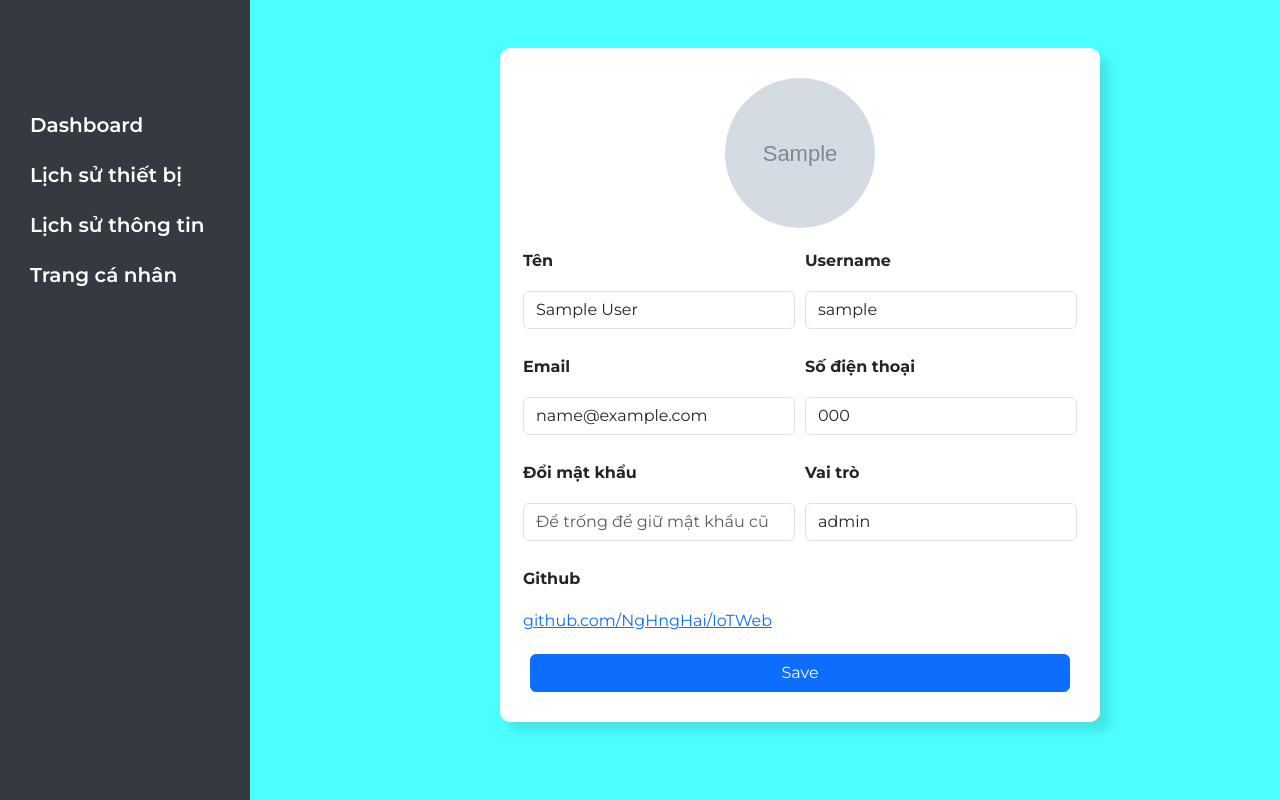
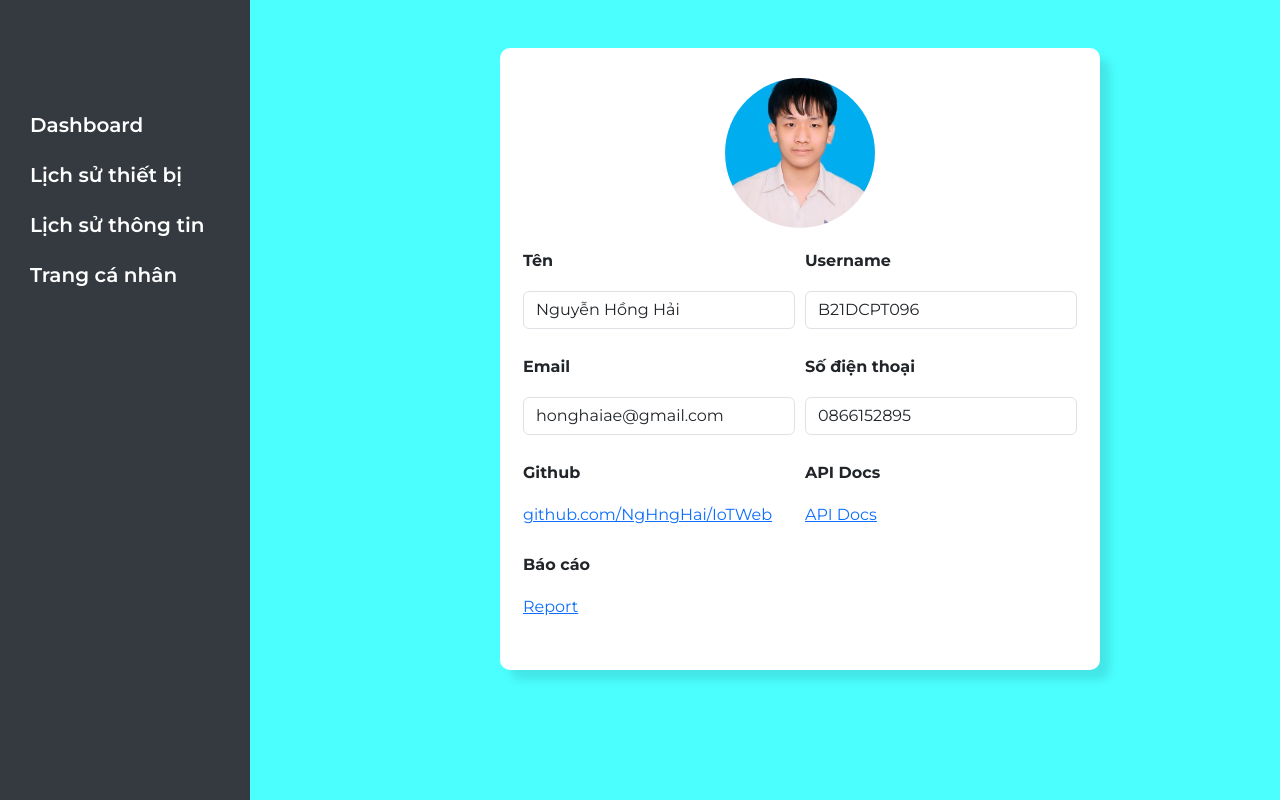
Before and after one commit to NgHngHai/IoTWeb, a PHP site: page /profile.php in a window 1280 px wide. Run offline with PHP 8.4, Linux system fonts and the light colour scheme; tables that the repository leaves empty or names only in its code hold one stand-in row (values such as "Sample post"); grey boxes marked "Sample" are stand-in pictures.

Commit message:
change profile.php, added apis

```diff
--- a/profile.php
+++ b/profile.php
@@ -1,54 +1,3 @@
-<?php
-session_start();
-require 'db_connect.php'; // Include your database connection file
-
-// Assuming user ID is stored in session after login
-$user_id = 1;
-
-// Fetch user data from database
-$sql = "SELECT name, img, mail, phone, username, role FROM users WHERE id = ?";
-$stmt = $conn->prepare($sql);
-$stmt->bind_param("i", $user_id);
-$stmt->execute();
-$result = $stmt->get_result();
-$user = $result->fetch_assoc();
-
-if ($_SERVER["REQUEST_METHOD"] == "POST") {
-    $name = $_POST['name'];
-    $mail = $_POST['mail'];
-    $phone = $_POST['phone'];
-    $username = $_POST['username'];
-    $password = !empty($_POST['password']) ? password_hash($_POST['password'], PASSWORD_DEFAULT) : null;
-
-    // Handle file upload
-    if (!empty($_FILES['avatar']['name'])) {
-        $target_dir = "img/";
-        $target_file = $target_dir . uniqid() . "_" . basename($_FILES["avatar"]["name"]);
-
-        if (move_uploaded_file($_FILES["avatar"]["tmp_name"], $target_file)) {
-            $img = $target_file;
-            $updateImgQuery = "UPDATE users SET img=? WHERE id=?";
-            $stmt = $conn->prepare($updateImgQuery);
-            $stmt->bind_param("si", $img, $user_id);
-            $stmt->execute();
-        }
-    } else {
-        $img = $user['img'];
-    }
-
-    $query = "UPDATE users SET name=?, mail=?, phone=?, username=?, img=?" . ($password ? ", password=?" : "") . " WHERE id=?";
-    $stmt = $conn->prepare($query);
-    if ($password) {
-        $stmt->bind_param("ssssssi", $name, $mail, $phone, $username, $img, $password, $user_id);
-    } else {
-        $stmt->bind_param("sssssi", $name, $mail, $phone, $username, $img, $user_id);
-    }
-    $stmt->execute();
-    header("Location: profile.php");
-    exit();
-}
-?>
-
 <!DOCTYPE html>
 <html lang="en">
 <head>
@@ -65,39 +14,29 @@ if ($_SERVER["REQUEST_METHOD"] == "POST") {
                 <div class="container mt-5">
                     <div class="text-center">
                         <label for="avatarInput" class="avatar-container">
-                            <img id="avatarPreview" src="<?php echo !empty($user['img']) ? htmlspecialchars($user['img']) : 'default-avatar.png'; ?>" alt="Avatar" class="avatar">
+                            <img id="avatarPreview" src="./img/nhh.png" alt="Avatar" class="avatar">
                         </label>
                     </div>
-                    <form method="post" enctype="multipart/form-data" class="mt-3">
+                    <form method="" class="mt-3">
                     <input type="file" id="avatarInput" name="avatar" accept="image/*">
                         <div class="row mb-3">
                             <div class="col-md-6">
                                 <label class="form-label">Tên</label>
-                                <input type="text" name="name" class="form-control" value="<?= htmlspecialchars($user['name']) ?>" required>
+                                <input type="text" name="name" class="form-control" value="Nguyễn Hồng Hải" required>
                             </div>
                             <div class="col-md-6">
                                 <label class="form-label">Username</label>
-                                <input type="text" name="username" class="form-control" value="<?= htmlspecialchars($user['username']) ?>" required>
+                                <input type="text" name="username" class="form-control" value="B21DCPT096" required>
                             </div>
                         </div>
                         <div class="row mb-3">
                             <div class="col-md-6">
                                 <label class="form-label">Email</label>
-                                <input type="email" name="mail" class="form-control" value="<?= htmlspecialchars($user['mail']) ?>" required>
+                                <input type="email" name="mail" class="form-control" value="honghaiae@gmail.com" required>
                             </div>
                             <div class="col-md-6">
                                 <label class="form-label">Số điện thoại</label>
-                                <input type="text" name="phone" class="form-control" value="<?= htmlspecialchars($user['phone']) ?>" required>
-                            </div>
-                        </div>
-                        <div class="row mb-3">
-                            <div class="col-md-6">
-                                <label class="form-label">Đổi mật khẩu</label>
-                                <input type="password" name="password" class="form-control" placeholder="Để trống để giữ mật khẩu cũ">
-                            </div>
-                            <div class="col-md-6">
-                                <label class="form-label">Vai trò</label>
-                                <input type="text" class="form-control" value="<?= htmlspecialchars($user['role']) ?>" readonly>
+                                <input type="text" name="phone" class="form-control" value="0866152895" required>
                             </div>
                         </div>
                         <div class="row mb-3">
@@ -105,8 +44,17 @@ if ($_SERVER["REQUEST_METHOD"] == "POST") {
                                 <label class="form-label">Github</label>
                                 <a href="https://github.com/NgHngHai/IoTWeb">github.com/NgHngHai/IoTWeb</a>
                             </div>
+                            <div class="col-md-6">
+                                <label class="form-label">API Docs</label>
+                                <a href="https://github.com/NgHngHai/IoTWeb">API Docs</a>
+                            </div>
                         </div>
-                        <button type="submit" class="btn btn-primary w-100">Save</button>
+                        <div class="row mb-3">
+                            <div class="col-md-6">
+                                <label class="form-label">Báo cáo</label>
+                                <a href="https://github.com/NgHngHai/IoTWeb">Report</a>
+                            </div>
+                        </div>
                     </form>
                 </div>
             </main>
```
Also changed, not shown: api/get_chart_data.php (added), api/get_device_history.php (added), api/get_sensor_data.php (added), img/67b57135b4ffc_img4.jpg (deleted), img/67b5714052746_nhh.png (deleted).
